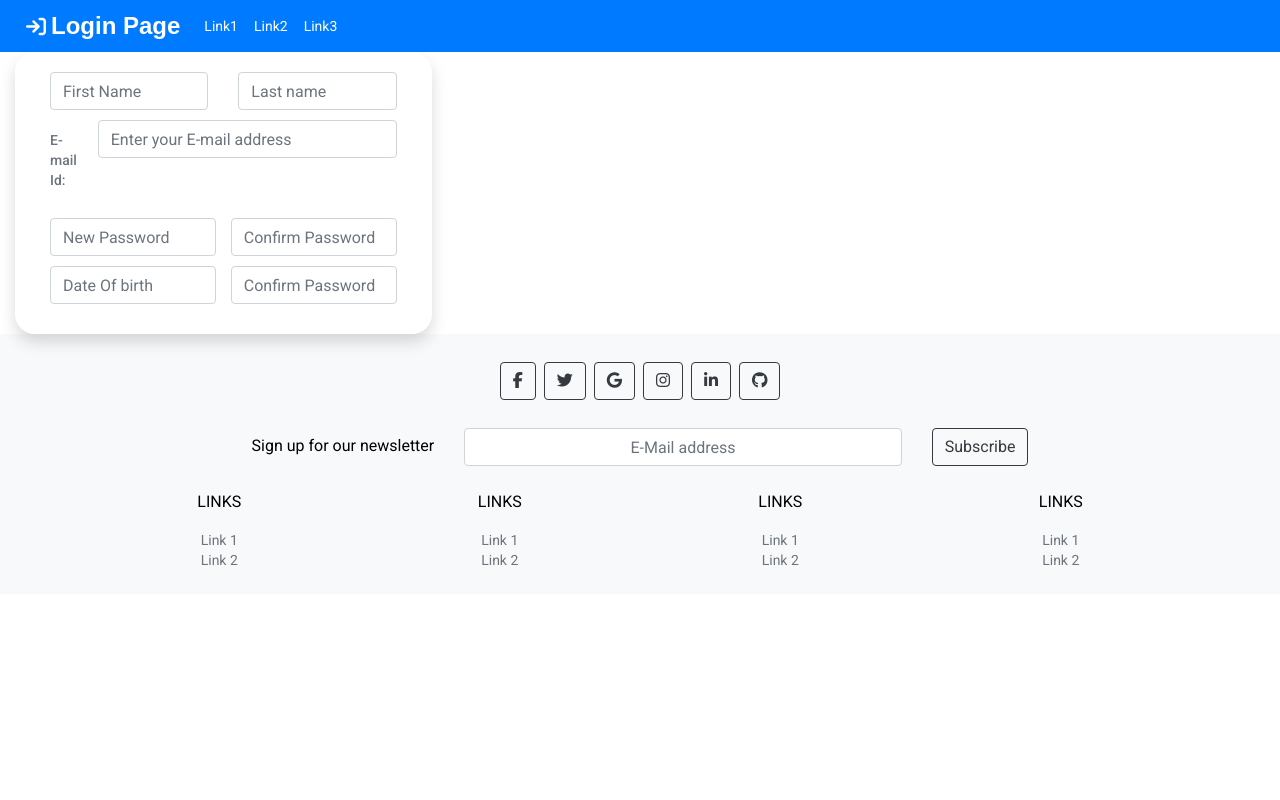
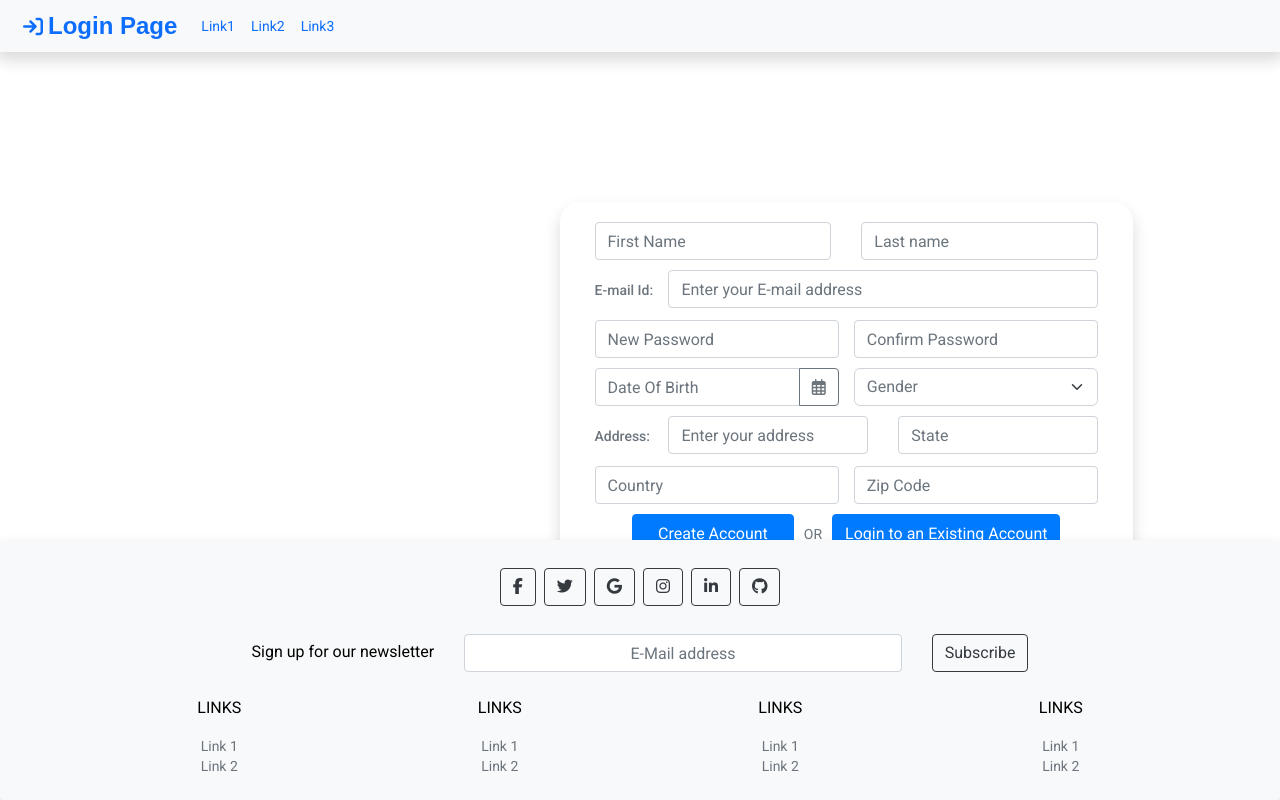
Before and after one commit to DevelopmentWorkspace/Login-Implementation, an Angular app: page / in a window 1280 px wide. Built offline with nearby package versions, Linux system fonts and the light colour scheme.

Commit message:
added form for registration

```diff
--- a/src/app/Commons/footer/footer.component.html
+++ b/src/app/Commons/footer/footer.component.html
@@ -1,4 +1,4 @@
-<footer class="bg-light text-center text-black" style="flex-shrink: 0;
+<footer class="bg-light text-center shadow d-flex align-items-end text-black rounded fixed-bottom" style="flex-shrink: 0;
     flex-grow: 0;">
   <!-- Grid container -->
   <div class="container p-4">
--- a/src/app/Commons/header/header.component.html
+++ b/src/app/Commons/header/header.component.html
@@ -1,7 +1,7 @@
-<header>
+<header class="sticky-top shadow rounded">
     <!-- Fixed navbar -->
-    <nav class="navbar navbar-expand-md navbar-dark bg-primary sticky-top">
-        <a href="#" class="navbar-brand fa-solid fa-arrow-right-to-bracket" style="padding-left: 10px; color: white;">
+    <nav class="navbar navbar-expand-md bg-light">
+        <a href="#" class="navbar-brand fa-solid fa-arrow-right-to-bracket" style="padding-left: 10px; color: #0d6efd;">
             <strong style="font-family: fantasy; font-size: x-large; padding-left: 5px;">Login Page</strong>
         </a>
         <!-- <button class="navbar-toggler" type="button" data-toggle="collapse" data-target="#navbarCollapse"
@@ -9,9 +9,9 @@
             <span class="navbar-toggler-icon"></span>
         </button> -->
         <div class="d-flex bd-highlight">
-            <a class="p-2 bd-highlight" href="#!" style="color: white; text-decoration: none;">Link1</a>
-            <a class="p-2 bd-highlight" href="#!" style="color: white; text-decoration: none;">Link2</a>
-            <a class="p-2 bd-highlight" href="#!" style="color: white; text-decoration: none;">Link3</a>
+            <a class="p-2 bd-highlight" href="#!" style="color: #0d6efd; text-decoration: none;">Link1</a>
+            <a class="p-2 bd-highlight" href="#!" style="color: #0d6efd; text-decoration: none;">Link2</a>
+            <a class="p-2 bd-highlight" href="#!" style="color: #0d6efd; text-decoration: none;">Link3</a>
         </div>
     </nav>
 </header>
--- a/src/app/NgbComponents/date-picker/date-picker.component.html
+++ b/src/app/NgbComponents/date-picker/date-picker.component.html
@@ -1,21 +1,16 @@
-<!-- <p>
-	This datepicker uses a footer template which is presented inside datepicker. Today and close buttons used as an
-	example.
-</p>
-
 <form class="row row-cols-sm-auto">
 	<div class="col-12">
 		<div class="input-group">
 			<input
 				class="form-control"
-				placeholder="yyyy-mm-dd"
+				placeholder="Date Of Birth"
 				name="dp"
 				[(ngModel)]="model"
 				ngbDatepicker
 				[footerTemplate]="footerTemplate"
 				#d="ngbDatepicker"
 			/>
-			<button class="btn btn-outline-secondary bi bi-calendar3" (click)="d.toggle()" type="button"></button>
+			<button class="btn btn-outline-secondary fa fa-calendar-days" (click)="d.toggle()" type="button"></button>
 		</div>
 	</div>
 </form>
@@ -24,4 +19,4 @@
 	<hr class="my-0" />
 	<button class="btn btn-primary btn-sm m-2 float-start" (click)="model = today; d.close()">Today</button>
 	<button class="btn btn-secondary btn-sm m-2 float-end" (click)="d.close()">Close</button>
-</ng-template> -->
+</ng-template>
--- a/src/app/NgbComponents/date-picker/date-picker.component.ts
+++ b/src/app/NgbComponents/date-picker/date-picker.component.ts
@@ -1,6 +1,5 @@
 import { Component, OnInit } from '@angular/core';
-import { NgbCalendar, NgbDate, NgbDateStruct } from '@ng-bootstrap/ng-bootstrap';
-import { NgbDateStructAdapter } from '@ng-bootstrap/ng-bootstrap/datepicker/adapters/ngb-date-adapter';
+import { NgbCalendar, NgbDateStruct } from '@ng-bootstrap/ng-bootstrap';
 
 @Component({
   selector: 'app-date-picker',
@@ -8,7 +7,7 @@ import { NgbDateStructAdapter } from '@ng-bootstrap/ng-bootstrap/datepicker/adap
   styleUrls: ['./date-picker.component.css']
 })
 export class DatePickerComponent implements OnInit {
-	model:NgbDateStruct | undefined
+	model:NgbDateStruct | undefined;
   today = this.calendar.getToday();
 
   constructor(private calendar: NgbCalendar) {  }
--- a/src/app/app.component.html
+++ b/src/app/app.component.html
@@ -1,11 +1,11 @@
-<app-header></app-header>
-<!-- <app-login></app-login> -->
-
-<!-- <router-outlet></router-outlet> -->
-<app-login></app-login>
-
-
-<app-footer></app-footer>
-<!-- <div class="footer">
-    <p style="color: black;">Footer Works!</p>
-</div> -->
+<div class="container-fluid" style="padding: 0;">
+    <div class="row">
+        <app-header></app-header>
+    </div>
+    <div class="row">
+        <app-login></app-login>
+    </div>
+    <div class="row d-flex align-items-end">
+        <app-footer></app-footer>
+    </div>
+</div>
--- a/src/app/app.module.ts
+++ b/src/app/app.module.ts
@@ -1,9 +1,10 @@
 import { NgModule } from '@angular/core';
 import { BrowserModule } from '@angular/platform-browser';
+import { FormsModule } from '@angular/forms';
 
 import { AppRoutingModule } from './app-routing.module';
 import { BrowserAnimationsModule } from '@angular/platform-browser/animations';
-import {MatToolbarModule} from '@angular/material/toolbar';
+import { MatToolbarModule } from '@angular/material/toolbar';
 import { AppComponent } from './app.component';
 import { LoginComponent } from './login/login.component';
 import { LandingPageComponent } from './landing-page/landing-page.component';
@@ -27,11 +28,10 @@ import { DatePickerComponent } from './NgbComponents/date-picker/date-picker.com
     AppRoutingModule,
     BrowserAnimationsModule,
     MatToolbarModule,
-    NgbModule
+    NgbModule,
+    FormsModule
   ],
   providers: [],
-  exports:[DatePickerComponent],
-  bootstrap: [AppComponent,
-  DatePickerComponent]
+  bootstrap: [AppComponent]
 })
 export class AppModule { }
--- a/src/app/login/login.component.html
+++ b/src/app/login/login.component.html
@@ -1,5 +1,5 @@
-<div class="container-fluid">
-    <div class="col-4 card shadow" style="border-radius: 1.25rem; border-width: 0;">
+<div class="d-flex justify-content-end align-items-end" style="padding: 0;margin-top: 150px; margin-right: 150px; margin-bottom: 150px;">
+    <div class="col-auto card shadow " style="border-radius: 1.25rem; border-width: 0; ">
         <div class="card-body">
             <form>
                 <div class="row" style="padding-bottom: 10px;">
@@ -13,14 +13,14 @@
                     </div>
                 </div>
                 <div class="row" style="padding-bottom: 10px;">
-                    <div class="col-2">
+                    <div class="col-2" style="padding-right: 0;">
                         <label class="form-text"
-                            style="font-size: 0.875rem; margin-top: 0; padding-top: 10px; padding-bottom:10px ; font-weight: 500;">E-mail
+                            style="font-size: 0.875rem; margin-top: 0; margin-bottom: 0; padding-top: 10px; padding-bottom:10px ; font-weight: 500;">E-mail
                             Id:</label>
                     </div>
                     <div class="col" style="padding-left: 0;">
                         <Input type="text" class="form-control" id="inputEmail4" style="overflow: auto;"
-                            placeholder="Enter your E-mail address"/>
+                            placeholder="Enter your E-mail address" />
                     </div>
                 </div>
                 <div class="row" style="padding-bottom: 10px;">
@@ -35,13 +35,47 @@
                 </div>
                 <div class="row" style="padding-bottom: 10px;">
                     <div class="col">
-                        <Input type="text" class="form-control" id="inputEmail4" style="overflow: auto;"
-                            placeholder="Date Of birth" />
-                            <app-date-picker></app-date-picker>
+                        <app-date-picker></app-date-picker>
+                    </div>
+                    <div class="col" style="padding-left: 0;">
+                        <select class="form-select text-muted" id="inlineFormCustomSelectPref">
+                            <option selected>Gender</option>
+                            <option value="1">Male</option>
+                            <option value="2">Female</option>
+                            <option value="3">Other</option>
+                        </select>
+                    </div>
+                </div>
+                <div class="row" style="padding-bottom: 10px;">
+                    <div class="col-2" style="padding-right: 0;">
+                        <label class="form-text" style="font-size: 0.875rem; margin-top: 0; margin-bottom: 0; padding-top: 10px;
+                            padding-bottom:10px ; font-weight: 500;">Address:</label>
                     </div>
                     <div class="col" style="padding-left: 0;">
                         <Input type="text" class="form-control" id="inputEmail4" style="overflow: auto;"
-                            placeholder="Confirm Password" />
+                            placeholder="Enter your address" />
+                    </div>
+                    <div class="col">
+                        <Input type="text" class="form-control" id="inputEmail4" style="overflow: auto;"
+                            placeholder="State" />
+                    </div>
+                </div>
+                <div class="row" style="padding-bottom: 10px;">
+                    <div class="col">
+                        <Input type="text" class="form-control" id="inputEmail4" style="overflow: auto;"
+                            placeholder="Country" />
+                    </div>
+                    <div class="col" style="padding-left: 0;">
+                        <Input type="text" class="form-control" id="inputEmail4" style="overflow: auto;"
+                            placeholder="Zip Code" />
+                    </div>
+                </div>
+                <div class="row" style="padding-bottom: 10px;">
+                    <div class="col d-flex justify-content-center">
+                        <button type="submit" class="btn btn-primary"
+                            style="padding-left: 25px; padding-right: 25px;">Create Account</button>
+                        <p class="text-muted" style="padding: 10px; margin: 0;"> OR </p>
+                        <button type="submit" class="btn btn-primary">Login to an Existing Account</button>
                     </div>
                 </div>
             </form>
--- a/tsconfig.json
+++ b/tsconfig.json
@@ -25,7 +25,6 @@
     "enableI18nLegacyMessageIdFormat": false,
     "strictInjectionParameters": true,
     "strictInputAccessModifiers": true,
-    "strictTemplates": true,
-    "strictPropertyInitialization" : false
+    "strictTemplates": true
   }
 }
```
